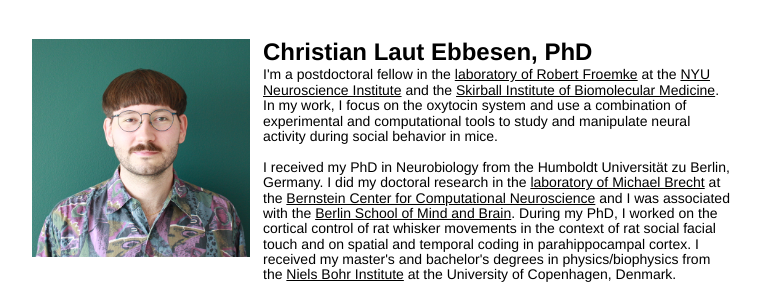
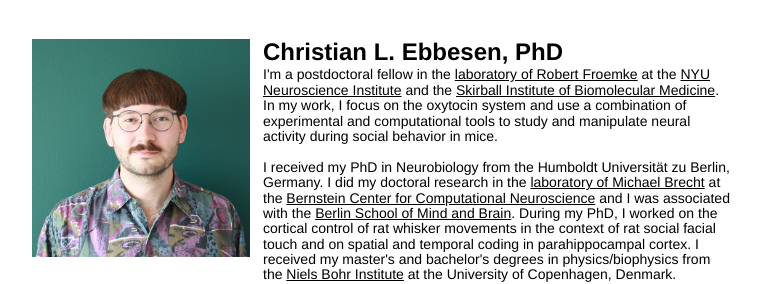
Before and after one commit to chrelli/chrelli.github.io, a Jekyll site: the page built from index.html, in a window 1280 px wide and 900 px high. Shown: the top 284 px of the window, without its empty margins (259-1020 px from the left). Built offline with Jekyll 4.4.1, drawn with Linux system fonts in a browser that asks for light colours; nearby versions of some CDN libraries; some web fonts are replaced; a style sheet for code colours, icons or effects is not loaded.

Commit message:
fixed typo in name'

```diff
--- a/index.html
+++ b/index.html
@@ -19,7 +19,7 @@
         <img src="/img/christian_square_5.png" alt="Nature" class="responsive_face">
         </td>
 				<td class="year" >
-        <h4> <b>Christian Laut Ebbesen, PhD</b> </h4>
+        <h4> <b>Christian L. Ebbesen, PhD</b> </h4>
 
         I'm a postdoctoral fellow in the <a href="http://froemkelab.med.nyu.edu/" class="hm">laboratory of Robert Froemke</a> at the <a href="https://med.nyu.edu/departments-institutes/neuroscience/" class="hm">NYU Neuroscience Institute</a> and the <a href="https://med.nyu.edu/departments-institutes/skirball-institute-biomolecular-medicine/" class="hm">Skirball Institute of Biomolecular Medicine</a>. In my work, I focus on the oxytocin system and use a combination of experimental and computational tools to study and manipulate neural activity during social behavior in mice.
 				<br><br>
```
